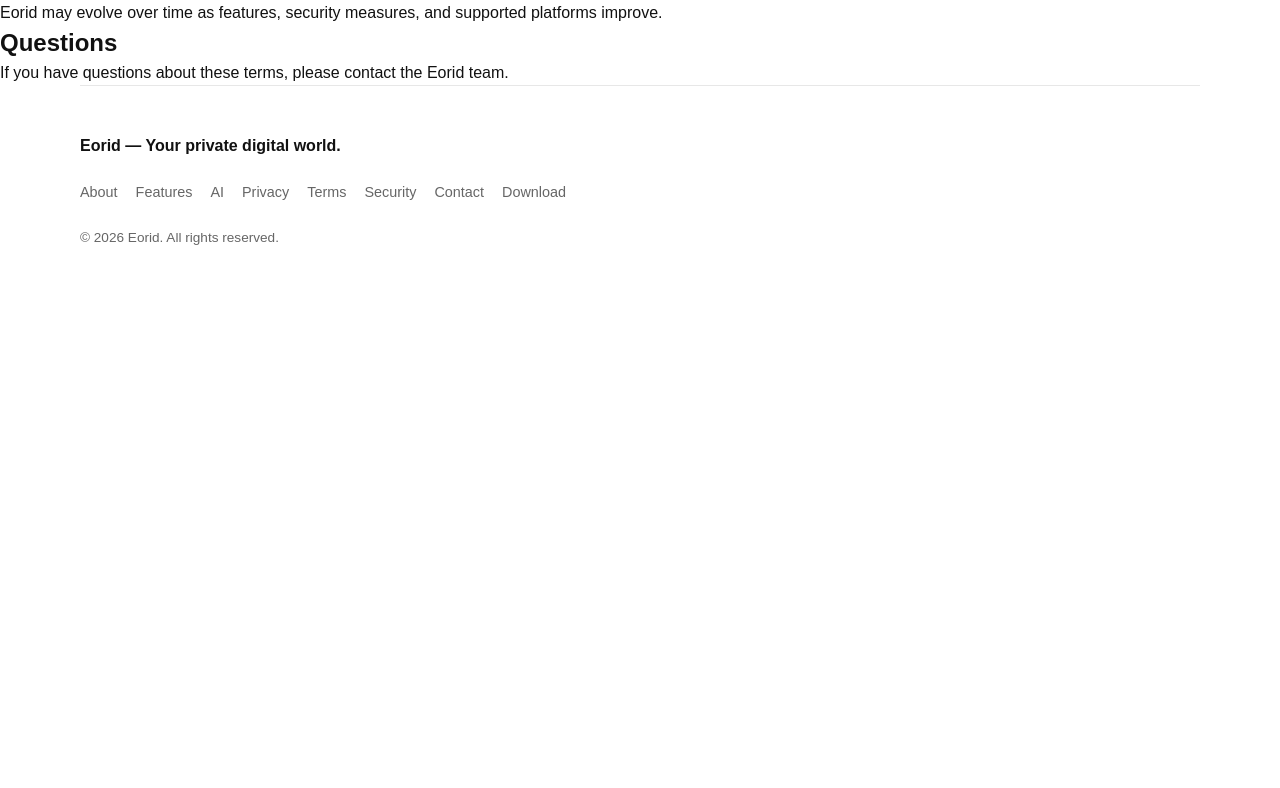
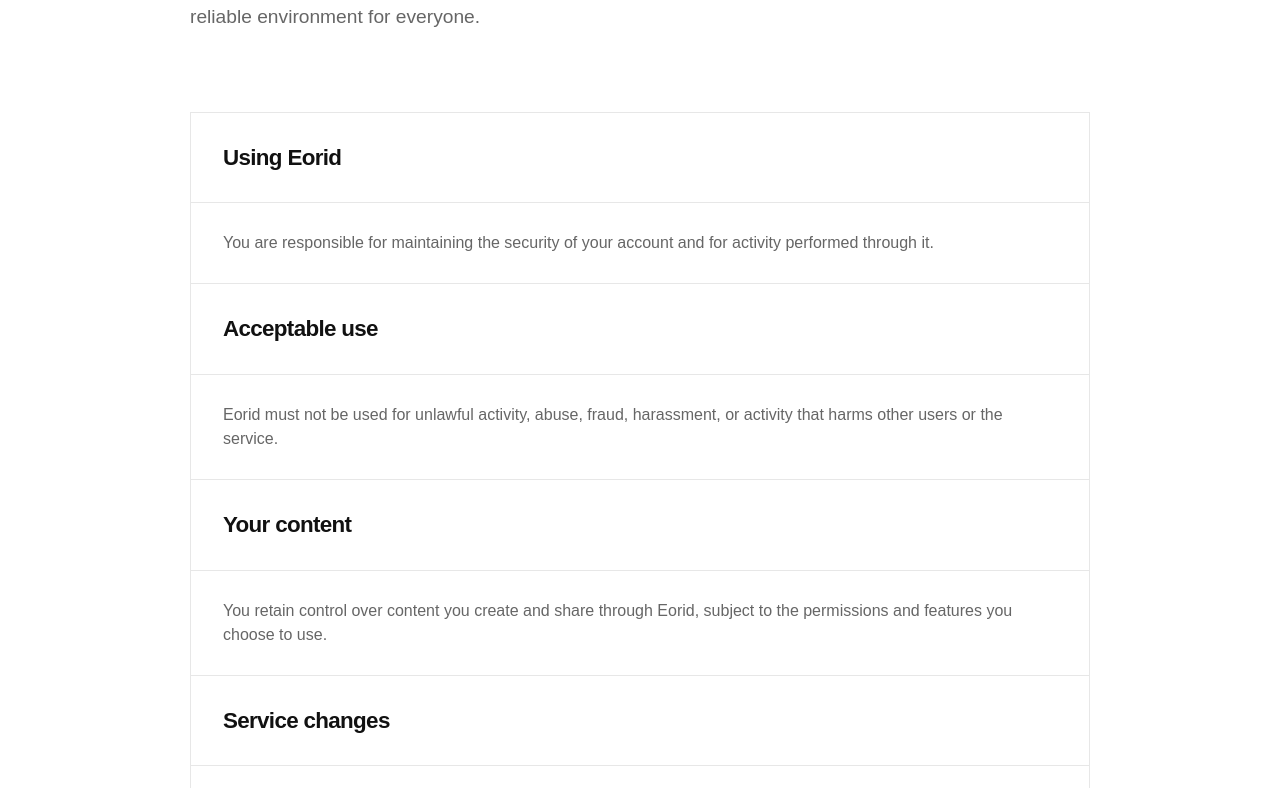
Before and after one commit to emptylessmind/Eorid-website, a Next.js app: page /terms in a window 1280 px wide. Shown: the part 372-1160 px from the top of the page. Before the commit the page ends 800 px from the top, so only its background shows below. Built offline with nearby package versions, Linux system fonts and the light colour scheme.

Commit message:
Update TermsPage structure with div elements
Refactor TermsPage component to use div for sections.

```diff
--- a/src/app/terms/page.tsx
+++ b/src/app/terms/page.tsx
@@ -9,7 +9,7 @@
 export default function TermsPage() {
   return (
     <main>
-      <section>
+      <section className="page-section">
         <p>Eorid Terms</p>
 
         <h1>Terms of Service</h1>
@@ -19,6 +19,7 @@
           establish a safe and reliable environment for everyone.
         </p>
 
+        <div>
           <h2>Using Eorid</h2>
           <p>
             You are responsible for maintaining the security of your
@@ -28,7 +29,8 @@
           <h2>Acceptable use</h2>
           <p>
             Eorid must not be used for unlawful activity, abuse, fraud,
-          harassment, or activity that harms other users or the service.
+            harassment, or activity that harms other users or the
+            service.
           </p>
 
           <h2>Your content</h2>
@@ -49,6 +51,7 @@
             If you have questions about these terms, please contact the
             Eorid team.
           </p>
+        </div>
       </section>
     </main>
   );
```
Lines whose indentation alone changed are shown as unchanged.
